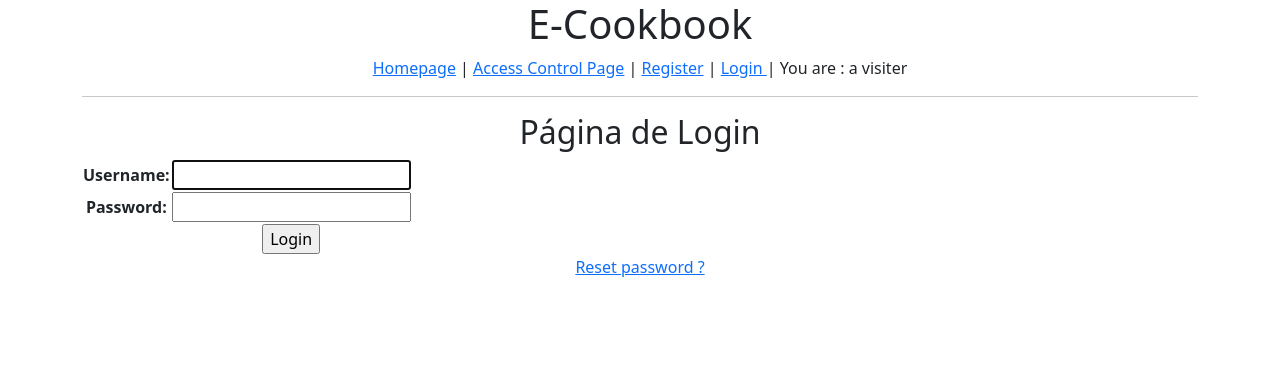
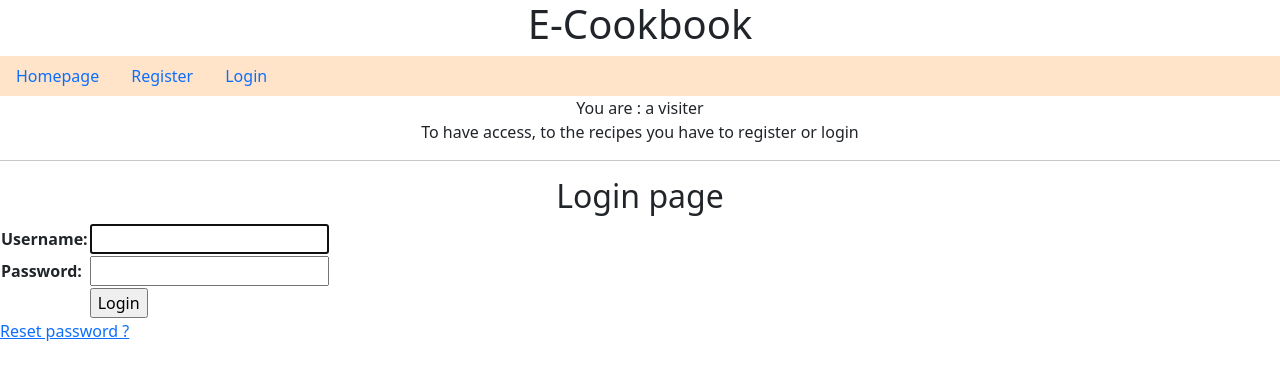
Before and after one commit to tmartial/Trabalho2-Web, a Django app: page /accounts/login/ in a window 1280 px wide. Shown: the top 380 px of the page. Run offline with Django 4.2, Linux system fonts and the light colour scheme.

Commit message:
CRUD and Login done

```diff
--- a/Trab2/MyApp/templates/MyApp/base.html
+++ b/Trab2/MyApp/templates/MyApp/base.html
@@ -5,28 +5,46 @@
     <meta http-equiv="X-UA-Compatible" content="IE=edge">
     <meta name="viewport" content="width=device-width, initial-scale=1.0">
     <link href="https://cdn.jsdelivr.net/npm/bootstrap@5.2.2/dist/css/bootstrap.min.css" rel="stylesheet" integrity="sha384-Zenh87qX5JnK2Jl0vWa8Ck2rdkQ2Bzep5IDxbcnCeuOxjzrPF/et3URy9Bv1WTRi" crossorigin="anonymous">
+    <link rel="shortcut icon" href="https://cdn-icons-png.flaticon.com/512/287/287000.png">
     <title>E-Cookbook</title>
 </head>
 <body>
     <div class="container text-center">
         <h1>E-Cookbook</h1>
-        <div>
-            <a href=
-            "/">Homepage</a> |
-            <a href=
-            "{% url 'MyApp:control-recipe' %}">Access Control Page</a>
-            {% if user.is_authenticated %}
-            | <a href="{% url 'MyApp:recipe-modification-PW' %}">Modify password</a>
-            | <a href= "{% url 'MyApp:recipe-DataUser' pk=user.id %}">Complete profil</a>
-            | <a href="{% url 'MyApp:logout-recipe' %}">Logout</a>
-            {% else %}
-            | <a href=
-            "{% url 'MyApp:register-recipe' %}">Register</a>
-            | <a href="{% url 'MyApp:login-recipe' %}?next={% url 'MyApp:sec-paginaSecreta' %}">
-                Login
-                </a>
+    </div>
+            <ul class="nav" style="background-color: #ffe4c9;">
+                <li class="nav-item">
+                    <a class="nav-link" href="{% url 'MyApp:home-recipes' %}">Homepage</a>
+                </li>
+                {% if user.is_authenticated %}
+                <li class="nav-item">
+                    <a class="nav-link" href="{% url 'MyApp:list-recipes' %}">Cookbook</a>
+                </li>
+                <li class="nav-item">
+                    <a class="nav-link" href="{% url 'MyApp:recipe-modification-PW' %}">Modify password</a>
+                </li>
+                <li class="nav-item">
+                    <a class="nav-link" href= "{% url 'MyApp:recipe-DataUser' pk=user.id %}">Complete profil</a>
+                </li>
+                <li class="nav-item">
+                    <a class="nav-link" href="{% url 'MyApp:logout-recipe' %}">Logout</a>
+                </li>
+
+                {% else %}
+                <li class="nav-item ">
+                    <a class="nav-link" href= "{% url 'MyApp:register-recipe' %}">Register</a>
+                </li>
+                <li class="nav-item">
+                    <a class="nav-link" href="{% url 'MyApp:login-recipe' %}?next={% url 'MyApp:list-recipes' %}">Login</a>
+                </li>
+                {% endif %}
+            </ul>
+            <div class="container text-center">
+            You are : {% firstof user.username " a visiter" %}
+            {% if not user.is_authenticated %}
+                <br>To have access, to the recipes you have to register or login
+            </div>
             {% endif %}
-            | You are : {% firstof user.username " a visiter" %}
             </div>
             <hr>
             {% block content %}{% endblock %}
--- a/Trab2/MyApp/templates/MyApp/createRecipe.html
+++ b/Trab2/MyApp/templates/MyApp/createRecipe.html
@@ -7,12 +7,16 @@
     <meta name="viewport" content="width=device-width, initial-scale=1.0">
     <link rel="stylesheet" href="{% static 'MyApp/css/style.css' %}">
     <link href="https://cdn.jsdelivr.net/npm/bootstrap@5.2.2/dist/css/bootstrap.min.css" rel="stylesheet" integrity="sha384-Zenh87qX5JnK2Jl0vWa8Ck2rdkQ2Bzep5IDxbcnCeuOxjzrPF/et3URy9Bv1WTRi" crossorigin="anonymous">
+    <link rel="shortcut icon" href="https://cdn-icons-png.flaticon.com/512/287/287000.png">
     <title>New Recipes</title>
 </head>
 <body>
+    <div class="container text-center">
+        <h1>E-Cookbook</h1>
+    </div>
     {% include 'MyApp/links.html' %}
         <div class="container text-center">
-            <h1>Add a recipe</h1>
+            <h2>Add a recipe</h2>
         </div>
         <form action="" method="POST">
             <fieldset style="width: max-content;">
--- a/Trab2/MyApp/templates/MyApp/links.html
+++ b/Trab2/MyApp/templates/MyApp/links.html
@@ -1,6 +1,6 @@
-<ul class="nav" style="background-color: #dedbdb;">
-    <li class="nav-item">
-        <a class="nav-link" href="{% url 'MyApp:home-recipes' %}">Home</a>
+<ul class="nav" style="background-color: #ffe4c9;">
+      <li class="nav-item">
+        <a class="nav-link" href="{% url 'MyApp:home-recipes' %}">Home/Profile</a>
       </li>
       <li class="nav-item">
         <a class="nav-link" href="{% url 'MyApp:list-recipes' %}">Recipes List</a>
--- a/Trab2/MyApp/templates/MyApp/login.html
+++ b/Trab2/MyApp/templates/MyApp/login.html
@@ -1,7 +1,7 @@
 {% extends 'MyApp/base.html' %}
 {% block title %}Login{% endblock %}
 {% block content %}
-<h2>Página de Login</h2>
+<h2 class="container text-center">Login page</h2>
 <form method=
 "post">
 {% csrf_token %}
--- a/Trab2/MyApp/urls.py
+++ b/Trab2/MyApp/urls.py
@@ -15,7 +15,7 @@ path('atualize/<int:pk>/', views.RecipeUpdateView.as_view(),
     name='atualize-recipe'),
 path('create/', views.RecipeCreateView.as_view(),
     name='create-recipe'),
-path('list/', views.RecipeListView.as_view(),
+path('accounts/profile/', views.RecipeListView.as_view(),
     name='list-recipes'),
 path('accounts/', views.controlView,
     name='control-recipe'),
@@ -23,18 +23,16 @@ path('accounts/registro/',views.register,
     name='register-recipe'),
 path('accounts/login/',LoginView.as_view(template_name='MyApp/login.html',),
     name='login-recipe'),
-path('accounts/profile/',views.secretPage,
-    name='sec-paginaSecreta'),
 path('accounts/logout/',LogoutView.as_view(next_page=reverse_lazy('MyApp:login-recipe'),),
     name='logout-recipe'),
 path('accounts/password_change/',PasswordChangeView.as_view(template_name='MyApp/changePassword.html',
-    success_url=reverse_lazy('MyApp:sec-paginaSecreta'),),
+    success_url=reverse_lazy('MyApp:list-recipes'),),
      name='recipe-modification-PW'),
 path('accounts/password_change_done/',PasswordChangeDoneView.as_view(template_name='MyApp/validationNewPW.html',),
     name='recipe-validation-PW'),
 path('accounts/terminaRegistro/<int:pk>/',
     UpdateView.as_view(template_name='MyApp/user_form.html',
-    success_url=reverse_lazy('MyApp:sec-paginaSecreta'),
+    success_url=reverse_lazy('MyApp:list-recipes'),
     model=User,
     fields=[
         'first_name',
@@ -59,6 +57,8 @@ path('accounts/password_reset_confirm/<uidb64>/<token>/',
 path('accounts/password_reset_complete/',
     PasswordResetCompleteView.as_view(template_name='MyApp/password_reset_complete.html'
     ), name='sec-password_reset_complete'),
-path('', views.home,
+path('', views.base,
+    name='base-recipes'),
+path('home/', views.home,
     name='home-recipes'),
 ]
--- a/Trab2/MyApp/views.py
+++ b/Trab2/MyApp/views.py
@@ -11,6 +11,9 @@ from django.views.generic.edit import UpdateView
 # Create your views here.
 
 def home(request):
+    return render(request, 'MyApp/homepage.html')
+
+def base(request):
     return render(request, 'MyApp/base.html')
 
 def controlView(request):
@@ -80,7 +83,7 @@ def register(request):
     return render(request,'MyApp/register.html', context)
 
 def secretPage(request):
-    return render(request,'MyApp/paginaSecreta.html')
+    return render(request,'MyApp/listRecipes.html')
 
 class MyUpdateView(UpdateView):
     def get(self, request, pk, *args, **kwargs):
```
Also changed, not shown: Trab2/MyApp/templates/MyApp/homepage.html (added, +15 -0 lines), Trab2/MyApp/templates/MyApp/listRecipes.html (+17 -7 lines), Trab2/MyApp/templates/MyApp/paginaSecreta.html (deleted, +0 -8 lines), Trab2/MyApp/templates/MyApp/password_reset_email.html (+6 -7 lines), Trab2/Trab2/settings.py (+7 -1 lines), Trab2/MyApp/static/MyApp/img/cookbook.jpg (added), Trab2/db.sqlite3.
